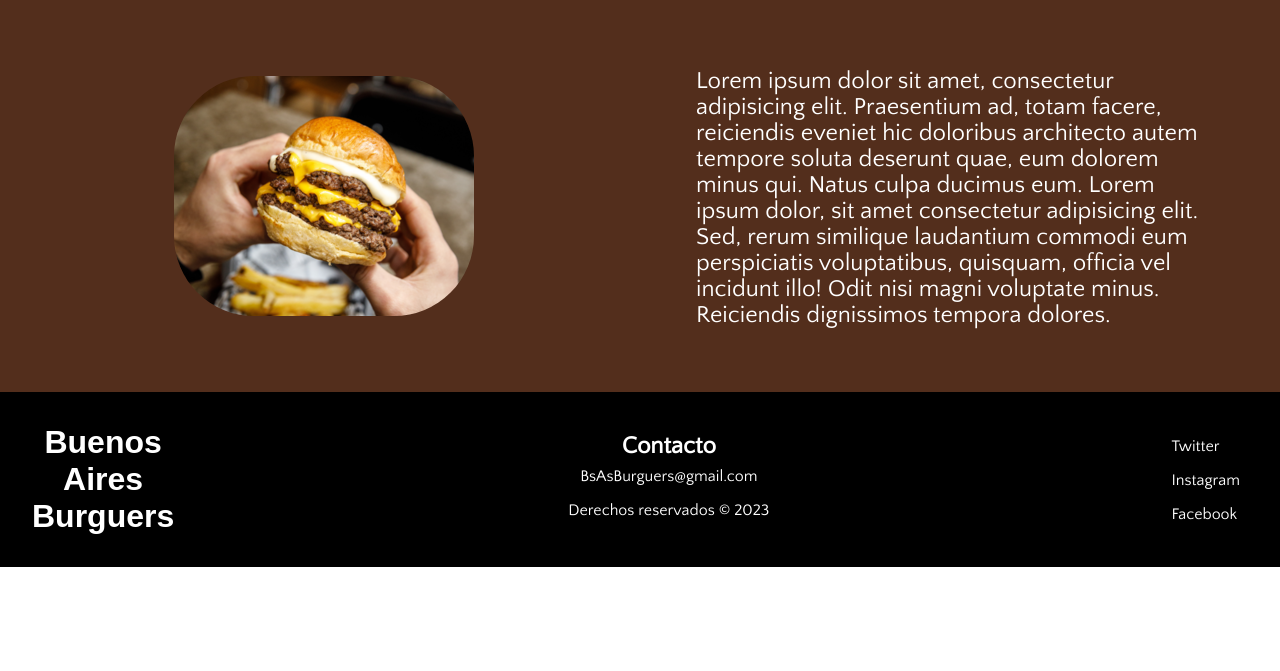
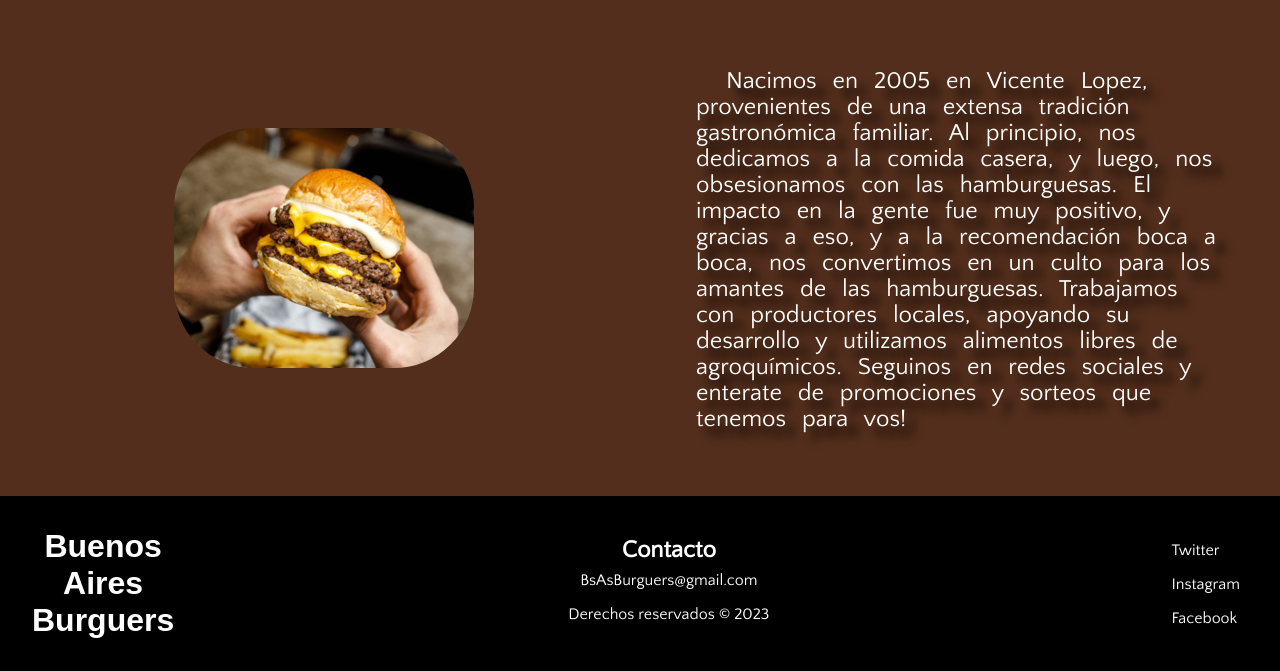
Before and after one commit to NahuelFernandezB/PreEntrega3-FernandezBarrera, a plain HTML site: page index.html in a window 1280 px wide. Shown: the part 714-1385 px from the top of the page. Before the commit the page ends 1281 px from the top, so only its background shows below. Drawn offline with Linux system fonts and the light colour scheme; a web font is replaced by a local one.

Commit message:
Se agrega texto en index

```diff
--- a/css/styles.css
+++ b/css/styles.css
@@ -48,6 +48,8 @@ header nav ul li:hover {
     cursor: pointer;
     text-decoration: underline;
 }
+
+
 
 @media (min-width: 600px) {
     header {
@@ -132,6 +134,9 @@ h1 {
     flex-direction: column;
     text-align: center;
     align-items: center;
+    text-indent: 30px;
+    text-shadow: 10px 10px 10px black;
+    word-spacing: 10px;
 }
 
 
@@ -173,7 +178,7 @@ h2 {
 
 
 
-/* Menu index */
+/* Menu */
 
 .clasicas{
     background-color: rgb(191, 141, 72);
--- a/index.html
+++ b/index.html
@@ -54,12 +54,12 @@
                 <img src="./img/hamburguesa-index2.png" alt="imagen de hamburguesa">
             </div>
 
-            <p class="texto-index">Lorem ipsum dolor sit amet, consectetur adipisicing elit. Praesentium ad, totam
-                facere, reiciendis
-                eveniet hic doloribus architecto autem tempore soluta deserunt quae, eum dolorem minus qui. Natus
-                culpa ducimus eum. Lorem ipsum dolor, sit amet consectetur adipisicing elit. Sed, rerum similique
-                laudantium commodi eum perspiciatis voluptatibus, quisquam, officia vel incidunt illo! Odit nisi magni
-                voluptate minus. Reiciendis dignissimos tempora dolores.</p>
+            <p class="texto-index">Nacimos en 2005 en Vicente Lopez, provenientes de una extensa tradición gastronómica
+                familiar. Al principio, nos dedicamos a la comida casera, y luego, nos obsesionamos con las
+                hamburguesas. El impacto en la gente fue muy positivo, y gracias a eso, y a la recomendación boca a
+                boca, nos convertimos en un culto para los amantes de las hamburguesas. Trabajamos con productores
+                locales, apoyando su desarrollo y utilizamos alimentos libres de agroquímicos. Seguinos en redes
+                sociales y enterate de promociones y sorteos que tenemos para vos! </p>
 
         </section>
 
```
